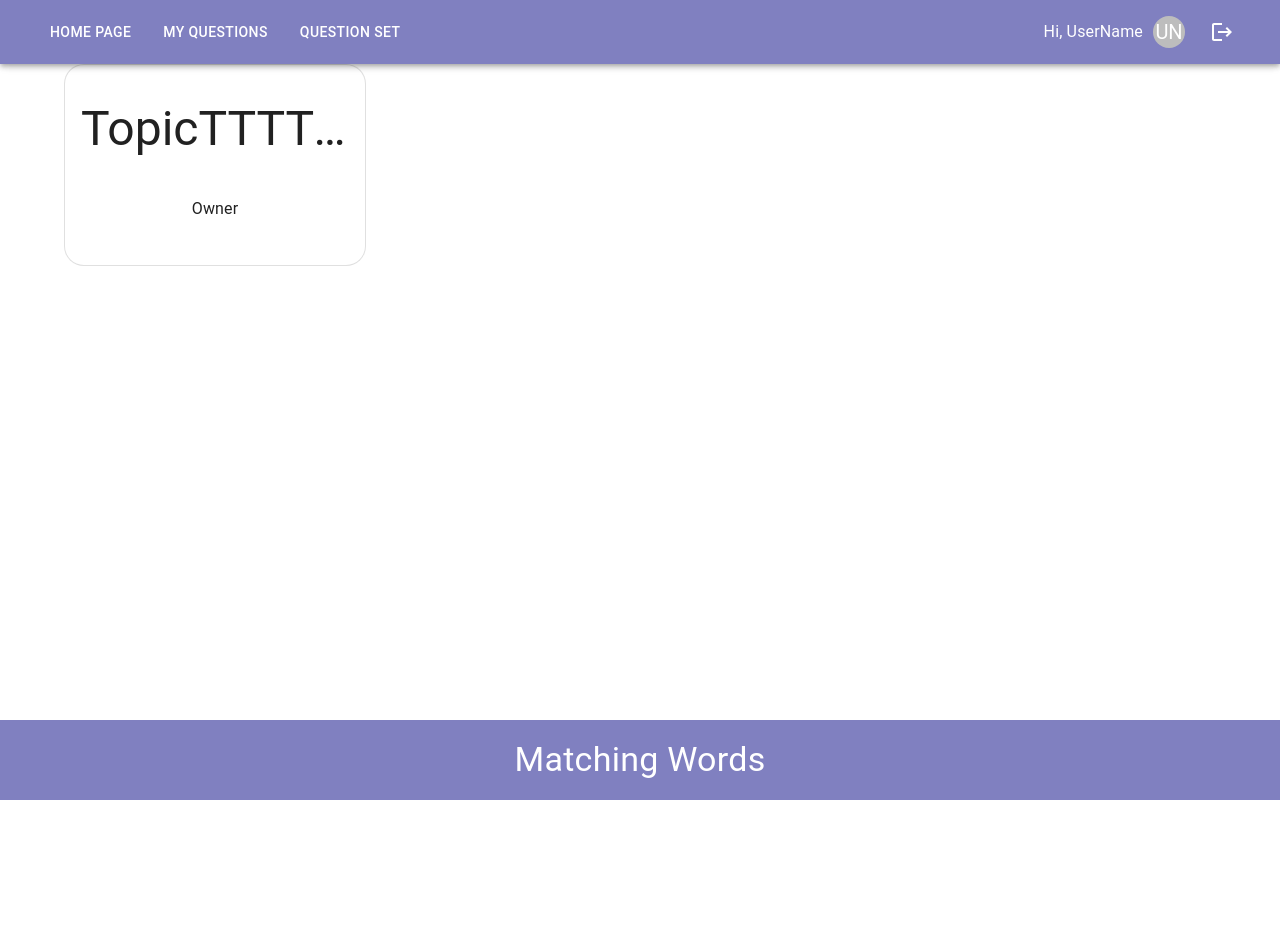
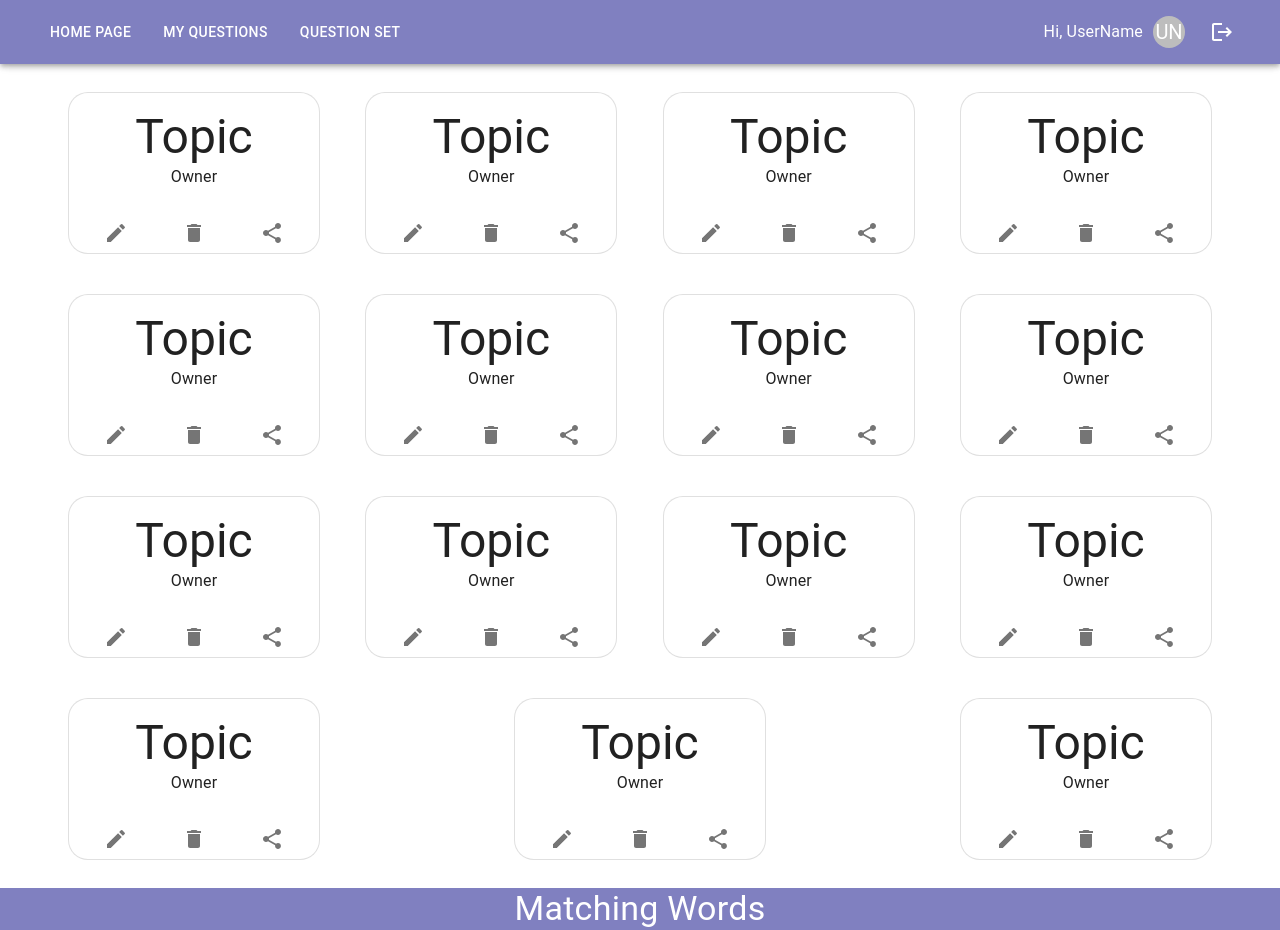
Before and after one commit to ray-qwer/matchword, a React (Create React App) app in the folder matchword_frontend/: page /problems in a window 1280 px wide. Before the commit the page ends 800 px from the top, so only its background shows below. Built offline with nearby package versions, Linux system fonts and the light colour scheme.

Commit message:
problem set

```diff
--- a/matchword_frontend/src/components/Header.js
+++ b/matchword_frontend/src/components/Header.js
@@ -15,12 +15,12 @@ const buttonStyle = {color:"white",borderRadius:5,":hover":{backgroundColor:"#5A
 function Header(props){
     const sx = props.sx;
     return(
-        <Box sx={[sx,{display:"flex"}]}>
+        <Box sx={[sx,{display:"flex",minHeight:"64px"}]}>
             <ThemeProvider theme={topBarTheme}>
                 <AppBar color="primary" sx={[sx]}>
                     <ToolBar>
                         <Box sx={{height:"100%",flexGrow:1,mr:0}}>
-                            <Box sx={{marginX:"10px",height:"100%",minWidth:"600px"}}>
+                            <Box sx={{marginX:"10px",height:"100%"}}>
                                 <Button component={Link} to={'/'} variant="Contained" sx={buttonStyle} >Home Page</Button>
                                 <Button component={Link} to={'/problems'} variant="Contained" sx={buttonStyle} >My Questions</Button>
                                 <Button variant="Contained" sx={buttonStyle} >Question Set</Button>
--- a/matchword_frontend/src/components/Layout.js
+++ b/matchword_frontend/src/components/Layout.js
@@ -6,10 +6,10 @@ import Box from "@mui/material/Box"
 
 function Layout () {
     return(
-        <Box sx={{height:"100vh",width:"100vw",flexDirection:"column",display:"flex"}}>
-            <Header sx={{height:"64px",width:"100vw"}}/>
+        <Box sx={{height:"100vh",width:"auto",flexDirection:"column",display:"flex"}}>
+            <Header sx={{height:"64px",width:"100%"}}/>
             <Outlet />
-            <Footer sx={{height:"80px",width:"100vw"}}/>
+            <Footer sx={{height:"80px",width:"100%"}}/>
         </Box>
     )
 }
--- a/matchword_frontend/src/components/ProblemCard.js
+++ b/matchword_frontend/src/components/ProblemCard.js
@@ -1,24 +1,78 @@
-import React from "react";
+import React, { useState } from "react";
 import Container from '@mui/material/Container';
 import Card from '@mui/material/Card';
 import CardContent from '@mui/material/CardContent';
+import CardActions from '@mui/material/CardActions';
 import Button from '@mui/material/Button';
 import Typography from '@mui/material/Typography';
+import Box from '@mui/material/Box'
+import MoreVertIcon from '@mui/icons-material/MoreVert';
+import Menu from '@mui/material/Menu';
+import MenuItem from '@mui/material/MenuItem';
+import IconButton from '@mui/material/IconButton';
+import CardActionArea from "@mui/material/CardActionArea";
+import ShareIcon from '@mui/icons-material/Share';
+import DeleteIcon from '@mui/icons-material/Delete';
+import EditIcon from '@mui/icons-material/Edit';
+import Tooltip from '@mui/material/Tooltip';
 
+const ITEM_HEIGHT = 48;
 function ProblemCard(props){
     // props.children
+    const options = ["delete","edit","share"];
+    const [anchorEl, setAnchorEl] = useState(null);
+    const [chosen, setChosen] = useState('');
+    const handleClick = (event) =>{
+        setAnchorEl(event.currentTarget);
+    };
+    const handleClose = () =>{
+        setAnchorEl(null);
+    };
+    const optionHandleClose = (option) =>{
+        handleClose();
+        setChosen(option);
+    }
+    const open = Boolean(anchorEl);
 
     return (
-        <Card variant="outlined" sx={{width:"300px", height:"200px", borderRadius:5,display:"flex",flexDirection:"column"}}>
-            <CardContent sx={{display:"flex",flexDirection:"column",justifyContent:"space-around",flexGrow:2}}>
+        <Card variant="outlined" sx={{minWidth:"250px", height:"160px", borderRadius:5,display:"flex",flexDirection:"column",justifyContent:"space-between",marginX:"20px",marginY:"20px"}}>
+            <CardActionArea sx={{height:"100%"}} onClick={()=>{}}>
+                <CardContent sx={{display:"flex",flexDirection:"column",justifyContent:"flex-end",alignItems:"center",flexGrow:2}}>
+                    <Box sx={{width:"80%"}}>
                         <Typography textAlign="center" variant="h3" sx={{overflow:"hidden",textOverflow: "ellipsis"}}>
-                    TopicTTTTOO
+                            Topic
                         </Typography>
+                    </Box>
+                    <Box sx={{width:"80%"}}>
                         <Typography textAlign="center" sx={{overflow:"hidden",textOverflow: "ellipsis"}}>
                             Owner
                         </Typography>
+                    </Box>
+
                 </CardContent>
+            </CardActionArea>
+            <CardActions>
+                <Box sx={{display:"flex",flexDirection:"row",justifyContent:"space-around",width:"100%",minHeight:"40px"}}>
+                    <Tooltip title="EDIT" placement="top">
+                        <IconButton>
+                                    <EditIcon/>
+                        </IconButton>
+                    </Tooltip>
+                    <Tooltip title="DELETE" placement="top">
+                        <IconButton>
+                                    <DeleteIcon/>
+                        </IconButton>
+                    </Tooltip>
+                    <Tooltip title="SHARE" placement="top">
+                        <IconButton>
+                                    <ShareIcon/>
+                        </IconButton>
+                    </Tooltip>
+                </Box>
+
+            </CardActions>
                     {/* <Button onClick={()=>{console.log(props)}}> Props </Button> */}
+
         </Card>
     )
 }
--- a/matchword_frontend/src/pages/ProblemSets.js
+++ b/matchword_frontend/src/pages/ProblemSets.js
@@ -1,11 +1,18 @@
 import React from "react";
 import Container from '@mui/material/Container';
 import ProblemCard from "../components/ProblemCard";
+import Grid from '@mui/material/Unstable_Grid2';
 function ProblemSets(props){
 
     return(
-        <Container sx={{flex:1}}>
-            <ProblemCard a="hi">Hello</ProblemCard>
+        <Container sx={{paddingY:"24px",flexGrow:1, }}>
+            <Grid container spacing={4} columns={4} justifyContent="space-between">
+                {
+                    [...Array(15).keys()].map((num)=>(
+                        <ProblemCard key={num} k={num}/>
+                    ))
+                }
+            </Grid>
         </Container>
     )
 }
```
Lines whose indentation alone changed are shown as unchanged.
